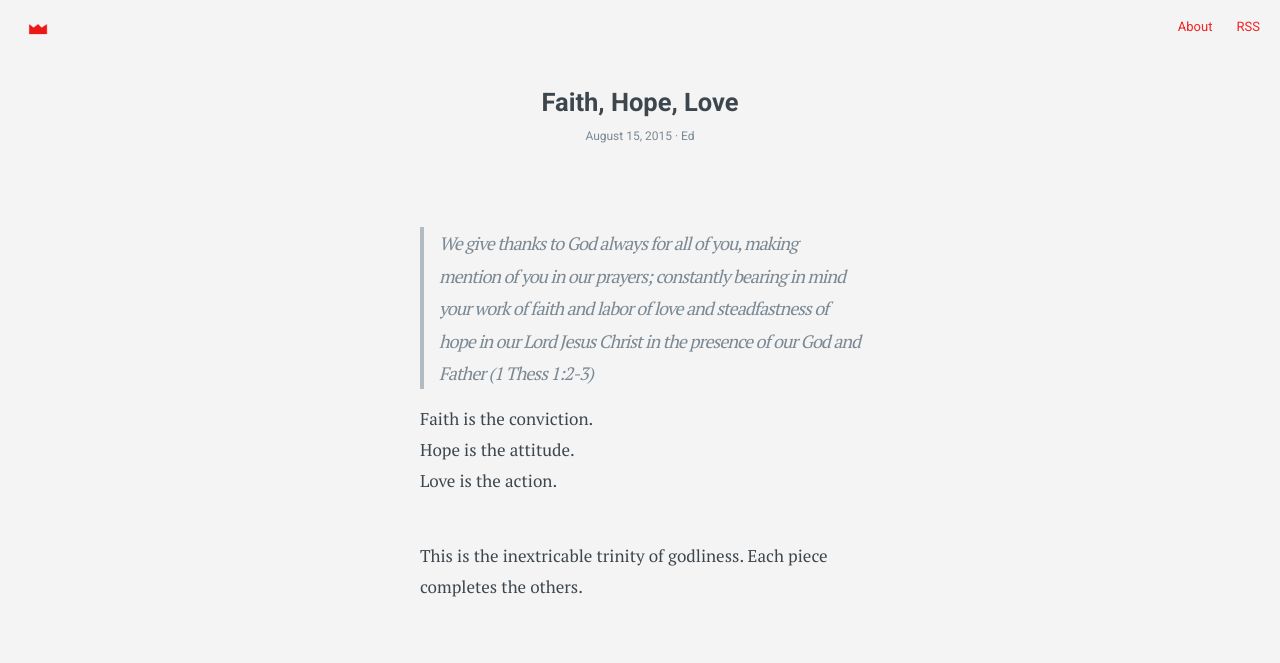
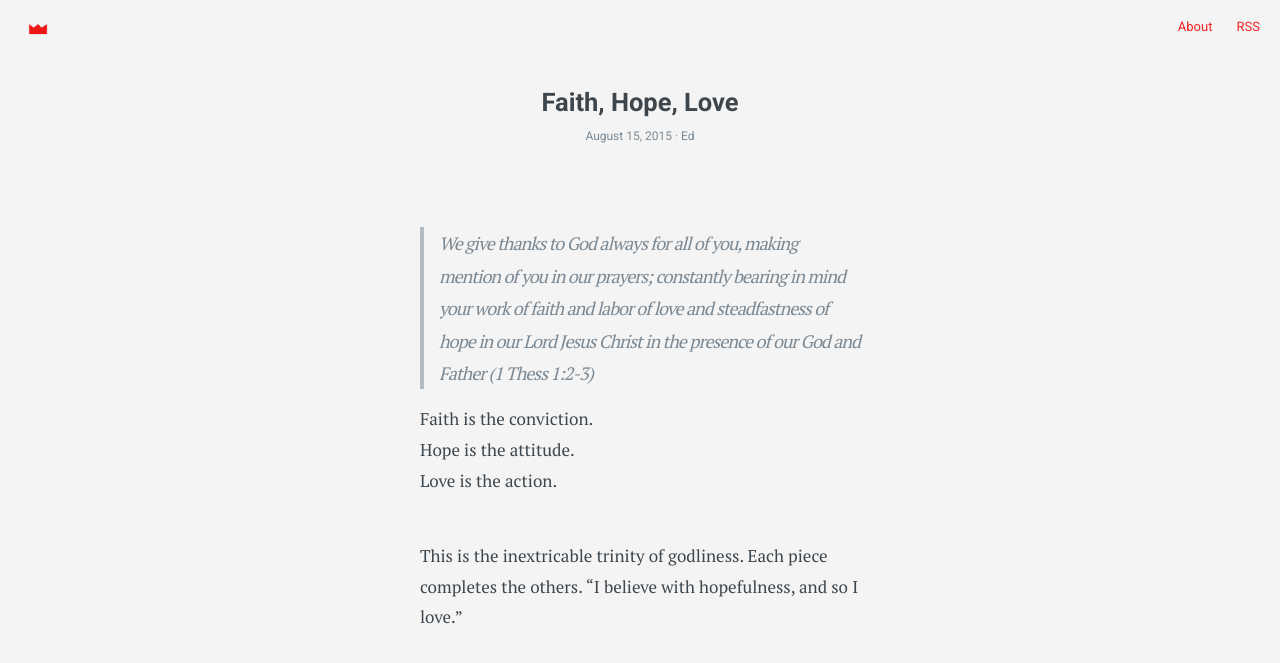
Before and after one commit to edchao/crown, a Jekyll site: the page built from _posts/2015-08-15-Faith_hope_love.markdown, in a window 1280 px wide. Shown: the top 663 px of the page. Built offline with Jekyll 4.4.1, drawn with Linux system fonts in a browser that asks for light colours.

Commit message:
post edit ed

```diff
--- a/_posts/2015-08-15-Faith_hope_love.markdown
+++ b/_posts/2015-08-15-Faith_hope_love.markdown
@@ -13,4 +13,4 @@ tags: Faith, Hope, Love
 - Hope is the attitude.
 - Love is the action.
 
-This is the inextricable trinity of godliness. Each piece completes the others.
+This is the inextricable trinity of godliness. Each piece completes the others.  "I believe with hopefulness, and so I love."
```
